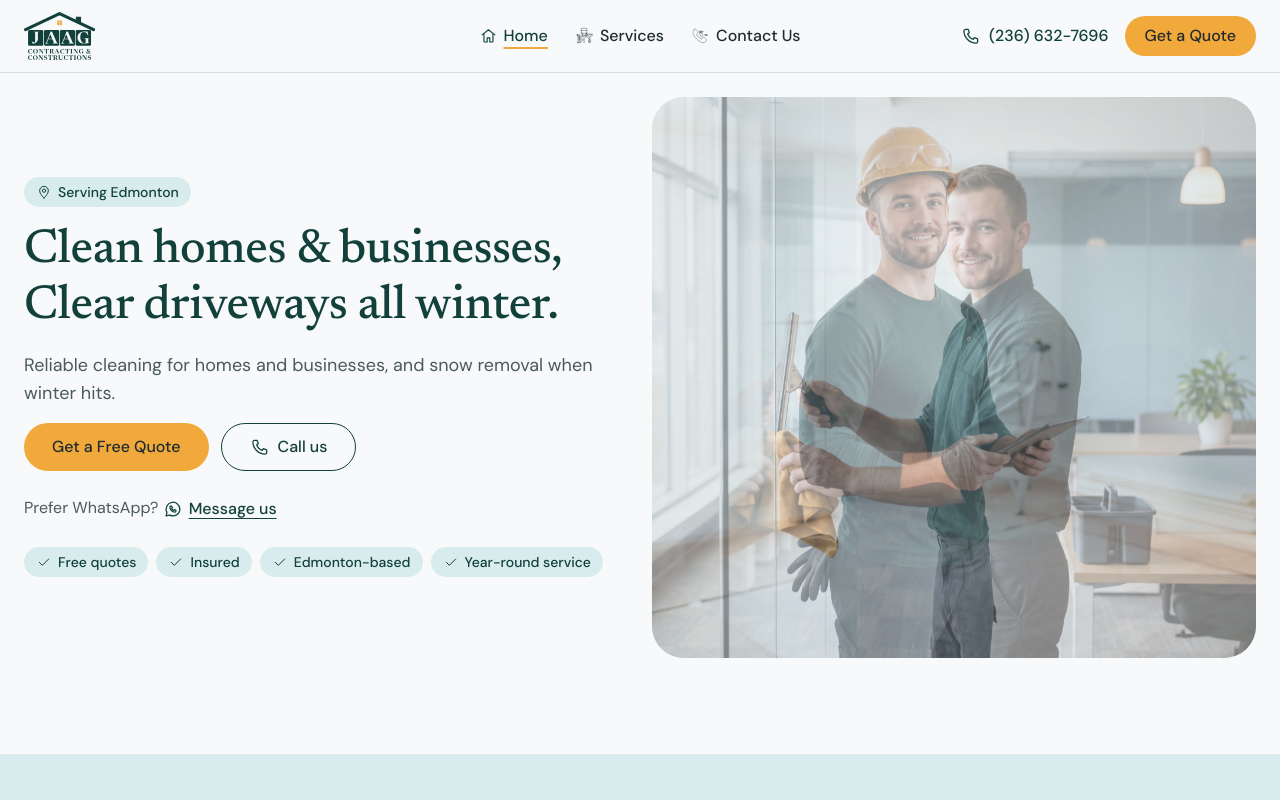
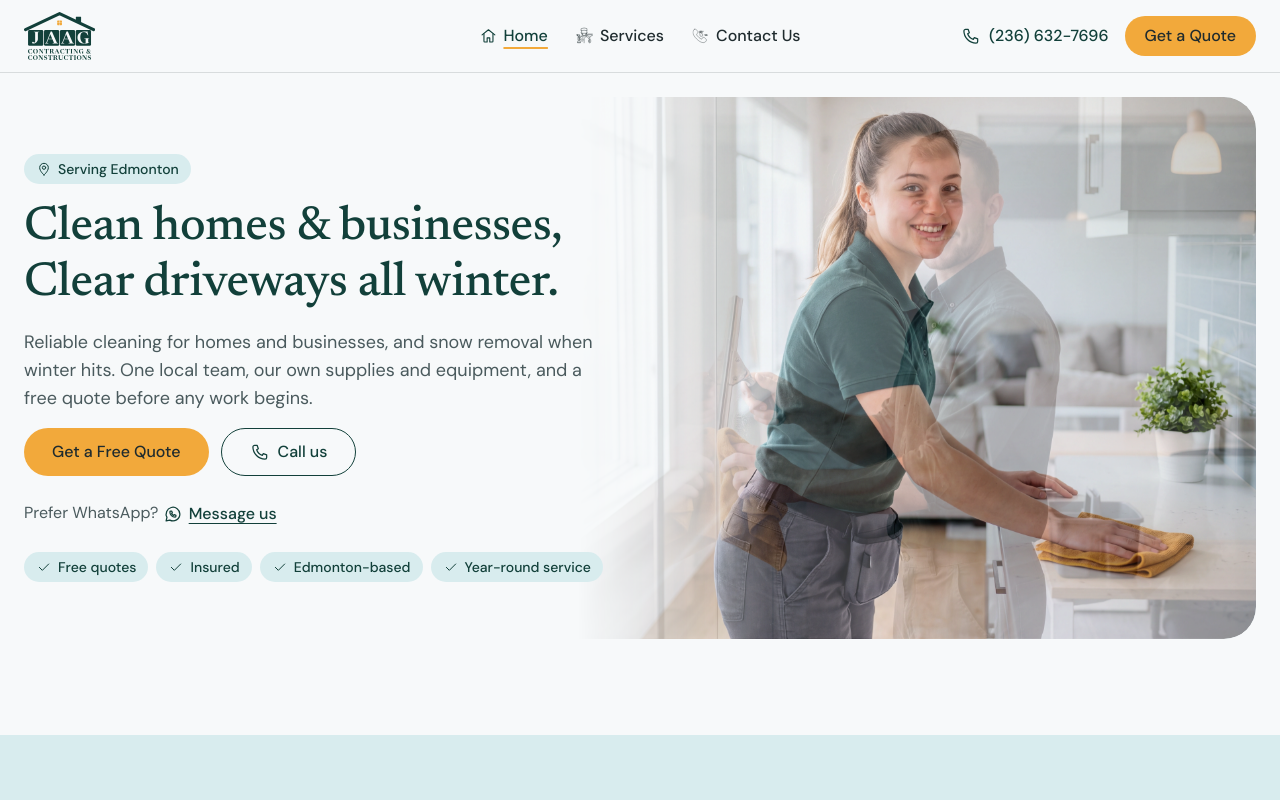
Before and after one commit to DigiBearCA/JAG-cleaning-web, a Next.js app: page / in a window 1280 px wide. Shown: the top 800 px of the page. Built offline with nearby package versions, Linux system fonts and the light colour scheme.

Commit message:
feat: overlapping hero with feathered, CSS-only rotating images

```diff
--- a/src/app/globals.css
+++ b/src/app/globals.css
@@ -72,6 +72,42 @@
       transform: translateY(0);
     }
   }
+}
+
+/* Home hero rotation. Why: CSS-only crossfade, no JS timers. Image 1 is the static base layer;
+   images 2 and 3 use this 18s loop with animation-delay 6s and 12s, so each photo leads for
+   about 6s. Each layer fades in over ~0.7s and fades out only after the next layer has fully
+   covered it, so the base never ghosts through mid-fade. Reduced motion hides layers 2 and 3. */
+@theme {
+  --animate-hero-fade: hero-fade 18s linear infinite both;
+
+  @keyframes hero-fade {
+    0% {
+      opacity: 0;
+    }
+    4% {
+      opacity: 1;
+    }
+    37.5% {
+      opacity: 1;
+    }
+    41.7% {
+      opacity: 0;
+    }
+    100% {
+      opacity: 0;
+    }
+  }
+}
+
+/* Hero image feather (desktop only, applied as lg:hero-feather). Why: the hero text overlaps
+   the image by 5% of the container; a mask (not a coloured gradient or blur overlay) fades the
+   photo's left edge to transparent so it melts into whatever the page background is, on both
+   palettes, and the overlapped text stays readable. #000 here is mask alpha, not a colour.
+   This is the single gradient exception documented in DESIGN.md §4. */
+@utility hero-feather {
+  -webkit-mask-image: linear-gradient(to right, transparent 0%, #000 28%);
+  mask-image: linear-gradient(to right, transparent 0%, #000 28%);
 }
 
 /* Type scale: values switch at 768px, the type-* utilities read them */
--- a/src/components/illustrations/HeroIllustration.tsx
+++ /dev/null
@@ -1,126 +0,0 @@
-import {
-  gridWindows,
-  Snowfall,
-  Sparkle,
-  SvgFrame,
-  WindowGrid,
-  type IllustrationProps,
-  type SnowDot,
-} from "./shared";
-
-const OFFICE_WINDOWS = gridWindows(322, 176, 46, 40, 3, 6, [
-  "2,0",
-  "1,1",
-  "0,3",
-  "2,4",
-]);
-
-const SNOW: ReadonlyArray<SnowDot> = [
-  { x: 56, y: 64, r: 5 },
-  { x: 132, y: 124, r: 4 },
-  { x: 38, y: 210, r: 4 },
-  { x: 246, y: 72, r: 6 },
-  { x: 196, y: 160, r: 3.5 },
-  { x: 334, y: 92, r: 4 },
-  { x: 400, y: 132, r: 3.5 },
-  { x: 520, y: 172, r: 4.5 },
-  { x: 506, y: 270, r: 5 },
-  { x: 30, y: 312, r: 3.5 },
-  { x: 268, y: 186, r: 3 },
-];
-
-/** Home page hero: a snow-covered house beside an office building on a calm winter day. */
-export function HeroIllustration({ label, className }: IllustrationProps) {
-  return (
-    <SvgFrame viewBox="0 0 560 520" label={label} className={className}>
-      <rect width="560" height="520" className="fill-illus-sky" />
-
-      <Sparkle cx={474} cy={92} r={36} className="fill-accent" />
-      <Sparkle cx={420} cy={58} r={14} className="fill-illus-ground" />
-
-      {/* Office building */}
-      <rect
-        x="320"
-        y="134"
-        width="130"
-        height="24"
-        rx="4"
-        className="fill-illus-body"
-      />
-      <rect
-        x="300"
-        y="150"
-        width="170"
-        height="310"
-        rx="6"
-        className="fill-illus-body"
-      />
-      <WindowGrid windows={OFFICE_WINDOWS} width={30} height={24} />
-      <rect
-        x="365"
-        y="414"
-        width="40"
-        height="46"
-        rx="4"
-        className="fill-illus-detail"
-      />
-
-      {/* House */}
-      <rect
-        x="225"
-        y="222"
-        width="26"
-        height="60"
-        className="fill-illus-detail stroke-illus-body"
-        strokeWidth={1.5}
-      />
-      <rect
-        x="80"
-        y="300"
-        width="210"
-        height="160"
-        className="fill-illus-body"
-      />
-      <path
-        d="M60 312 185 206l125 106Z"
-        className="fill-illus-detail stroke-illus-body"
-        strokeWidth={1.5}
-        strokeLinejoin="round"
-      />
-      <path
-        d="M165 460v-64a20 20 0 0 1 40 0v64Z"
-        className="fill-illus-detail"
-      />
-      <rect
-        x="104"
-        y="336"
-        width="42"
-        height="42"
-        rx="4"
-        className="fill-accent"
-      />
-      <rect
-        x="224"
-        y="336"
-        width="42"
-        height="42"
-        rx="4"
-        className="fill-accent"
-      />
-      <path
-        d="M125 336v42M104 357h42M245 336v42M224 357h42"
-        className="stroke-illus-body"
-        strokeWidth={1.5}
-      />
-
-      {/* Snowy ground with a cleared path to the door */}
-      <path
-        d="M0 450C140 428 420 428 560 450V520H0Z"
-        className="fill-illus-ground"
-      />
-      <path d="M168 438h34l22 82h-78Z" className="fill-illus-sky" />
-
-      <Snowfall dots={SNOW} className="fill-illus-ground" />
-    </SvgFrame>
-  );
-}
--- a/src/components/sections/Hero.tsx
+++ b/src/components/sections/Hero.tsx
@@ -1,31 +1,41 @@
+import Image from "next/image";
 import { WhatsAppIcon } from "@/components/icons";
-import { HeroIllustration } from "@/components/illustrations/HeroIllustration";
-import {
-  IllustrationFrame,
-  type IllustrationImage,
-} from "@/components/illustrations/IllustrationFrame";
-import { HeroCarousel } from "./HeroCarousel";
 import { Button } from "@/components/ui/Button";
 import { Chip } from "@/components/ui/Chip";
 import { Section } from "@/components/ui/Section";
+import { IMAGES } from "@/config/images";
 import { HERO } from "@/content/home";
 import { QUOTE_ANCHOR } from "@/content/navigation";
 import { telHref, whatsappHref } from "@/lib/contact-links";
+import { cx } from "@/lib/cx";
 
-export interface HeroProps {
-  /** Optional real photo. When set it replaces the illustration with no redesign. */
-  readonly image?: IllustrationImage;
-}
+/** Width of the image column: 55% of the container from 1024px, full width below. */
+const HERO_IMAGE_SIZES =
+  "(min-width: 1600px) 880px, (min-width: 1024px) 55vw, 100vw";
 
-/** Home hero: text left, illustration right on desktop; stacked on mobile. */
-export function Hero({ image }: HeroProps) {
+/**
+ * Crossfade order. Image 1 is the static base layer (and the LCP image); images 2 and 3
+ * fade in on top of it, 6s apart, on the shared 18s `animate-hero-fade` loop.
+ */
+const ROTATION_CLASSES = [
+  "",
+  "animate-hero-fade [animation-delay:6s] motion-reduce:hidden",
+  "animate-hero-fade [animation-delay:12s] motion-reduce:hidden",
+] as const;
+
+/**
+ * Home hero. From 1024px the text column (50%) overlaps the image column (55%) by 5% of
+ * the container, and the image's left edge is feathered into the page with a CSS mask.
+ * Below 1024px the two stack with no overlap.
+ */
+export function Hero() {
   return (
     <Section
       spacing="hero"
       labelledBy="hero-title"
-      containerClassName="grid items-center gap-4 md:grid-cols-2 md:gap-6"
+      containerClassName="flex flex-col gap-6 lg:flex-row lg:items-center lg:gap-0"
     >
-      <div className="flex animate-fade-up flex-col items-start gap-4">
+      <div className="relative z-10 flex animate-fade-up flex-col items-start gap-4 lg:w-1/2 lg:pr-6">
         <Chip icon="mapPin">{HERO.eyebrow}</Chip>
         <div className="flex flex-col gap-4">
           <h1 id="hero-title" className="type-h1 text-primary">
@@ -53,10 +63,7 @@ export function Hero({ image }: HeroProps) {
             </a>
           </p>
         </div>
-        <ul
-          className="flex flex-wrap gap-2"
-          aria-label="Why customers choose us"
-        >
+        <ul className="flex flex-wrap gap-2" aria-label="Why customers choose us">
           {HERO.trustChips.map((chip) => (
             <li key={chip}>
               <Chip icon="check">{chip}</Chip>
@@ -65,14 +72,26 @@ export function Hero({ image }: HeroProps) {
         </ul>
       </div>
 
-      <div className="animate-fade-up [animation-delay:60ms]">
-        {image ? (
-          <IllustrationFrame aspect="hero" image={image} priority>
-            <HeroIllustration label={HERO.illustrationLabel} />
-          </IllustrationFrame>
-        ) : (
-          <HeroCarousel />
-        )}
+      <div className="w-full animate-fade-up [animation-delay:60ms] lg:-ml-[5%] lg:w-[55%]">
+        <div className="relative aspect-4/3 w-full overflow-hidden rounded-panel bg-illus-sky lg:aspect-5/4 lg:rounded-l-none lg:hero-feather">
+          {IMAGES.hero.map((image, index) => {
+            const isBase = index === 0;
+            return (
+              <Image
+                key={image.src.src}
+                src={image.src}
+                alt={isBase ? image.alt : ""}
+                aria-hidden={isBase ? undefined : true}
+                fill
+                preload={isBase}
+                placeholder={isBase ? "blur" : "empty"}
+                quality={85}
+                sizes={HERO_IMAGE_SIZES}
+                className={cx("object-cover", ROTATION_CLASSES[index])}
+              />
+            );
+          })}
+        </div>
       </div>
     </Section>
   );
--- a/src/components/sections/HeroCarousel.tsx
+++ /dev/null
@@ -1,46 +0,0 @@
-"use client";
-
-import { useEffect, useState } from "react";
-import Image from "next/image";
-import hero1 from "@/images/hero-1.webp";
-import hero2 from "@/images/hero-2.webp";
-import hero3 from "@/images/hero-3.webp";
-import { cx } from "@/lib/cx";
-
-const IMAGES = [
-  { src: hero1, alt: "Cleaning team working" },
-  { src: hero2, alt: "Professional cleaning" },
-  { src: hero3, alt: "Job site ready" },
-];
-
-export function HeroCarousel() {
-  const [currentIndex, setCurrentIndex] = useState(0);
-
-  useEffect(() => {
-    const timer = setInterval(() => {
-      setCurrentIndex((prev) => (prev + 1) % IMAGES.length);
-    }, 3000);
-    return () => clearInterval(timer);
-  }, []);
-
-  return (
-    <div className="relative w-full overflow-hidden rounded-panel bg-illus-sky aspect-560/520">
-      {IMAGES.map((img, index) => (
-        <Image
-          key={index}
-          src={img.src}
-          alt={img.alt}
-          fill
-          priority={index === 0}
-          placeholder="blur"
-          quality={85}
-          sizes="(min-width: 1024px) 540px, (min-width: 768px) 50vw, 100vw"
-          className={cx(
-            "object-cover transition-opacity duration-1000",
-            index === currentIndex ? "opacity-100" : "opacity-0"
-          )}
-        />
-      ))}
-    </div>
-  );
-}
--- a/src/content/home.ts
+++ b/src/content/home.ts
@@ -14,7 +14,7 @@ export const HOME_META = {
 export const HERO = {
   eyebrow: "Serving Edmonton",
   title: "Clean homes & businesses, Clear driveways all winter.",
-  lead: "Reliable cleaning for homes and businesses, and snow removal when winter hits.",
+  lead: "Reliable cleaning for homes and businesses, and snow removal when winter hits. One local team, our own supplies and equipment, and a free quote before any work begins.",
   primaryCta: "Get a Free Quote",
   secondaryCta: "Call us",
   whatsappPrompt: "Prefer WhatsApp?",
@@ -25,8 +25,6 @@ export const HERO = {
     "Edmonton-based",
     "Year-round service",
   ],
-  illustrationLabel:
-    "Illustration of a snow-covered house and office building on a winter day",
 } as const;
 
 export const WHO_WE_SERVE: SectionCopy & {
```
Also changed, not shown: src/config/images.ts (line endings or trailing spaces).
